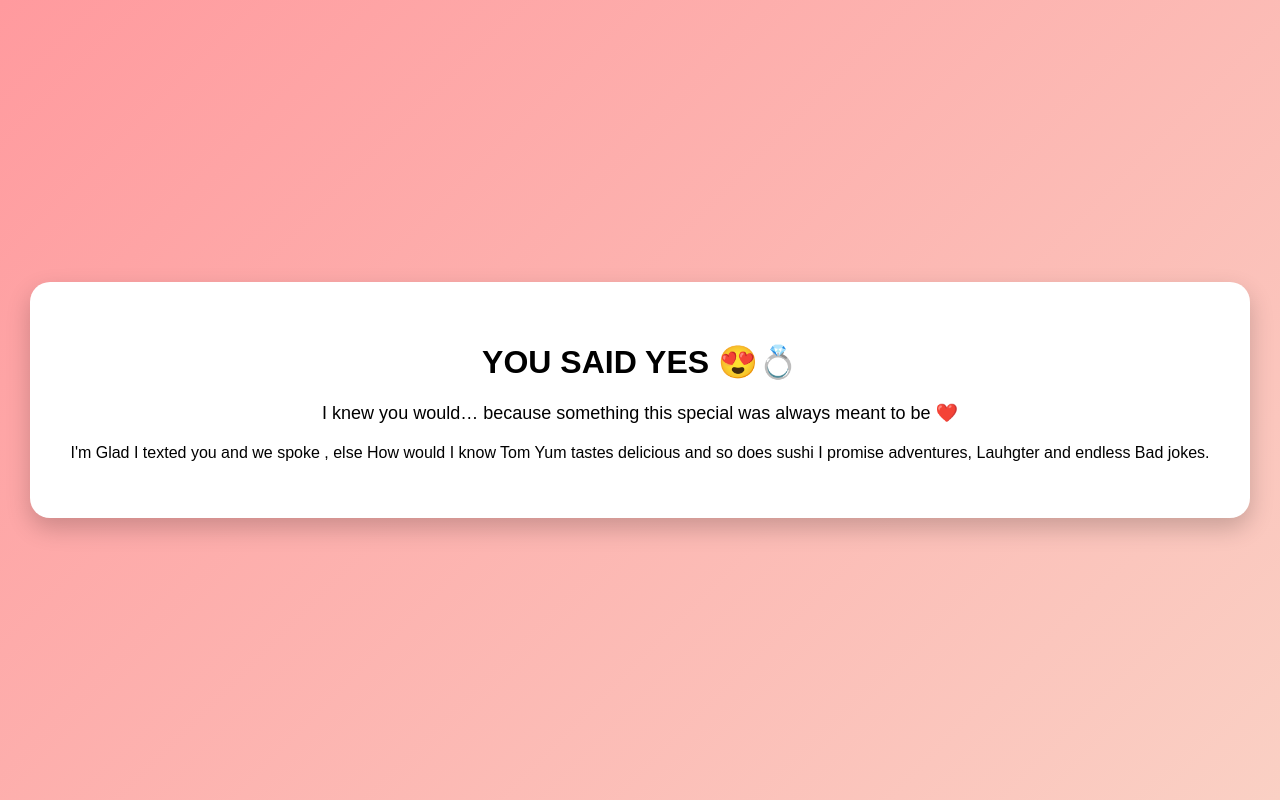
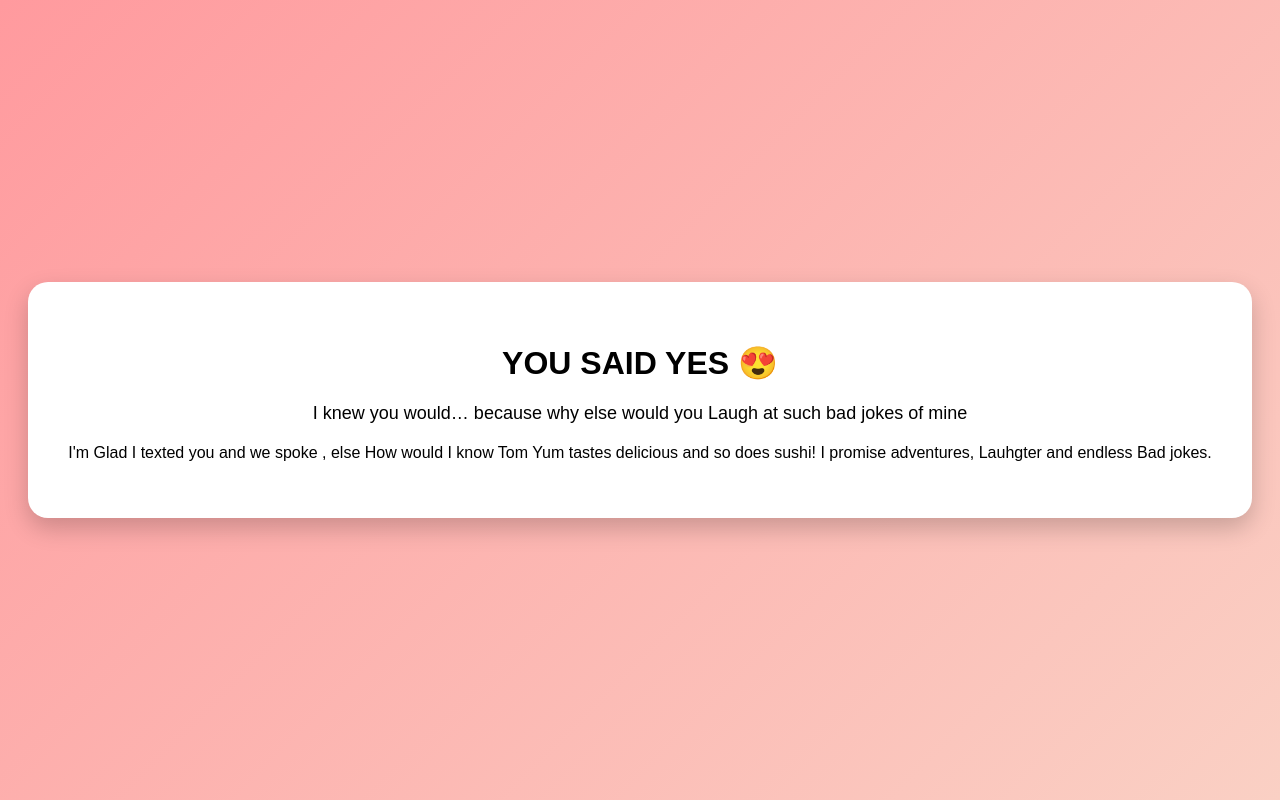
Before and after one commit to Arnold300/Valles, a plain HTML site: page yes.html in a window 1280 px wide. Both pictures are taken after a click on the button "Open Secret Note 💌". Drawn offline with Linux system fonts and the light colour scheme.

Commit message:
Update yes.html

```diff
--- a/yes.html
+++ b/yes.html
@@ -9,11 +9,10 @@
 <body>
 
     <div class="container">
-        <h1>YOU SAID YES 😍💍</h1>
+        <h1>YOU SAID YES 😍</h1>
 
         <p class="main-message">
-            I knew you would… because something this special
-            was always meant to be ❤️
+            I knew you would… because why else would you Laugh at such bad jokes of mine
         </p>
 
         <button id="secretBtn">Open Secret Note 💌</button>
@@ -21,7 +20,7 @@
         <div id="secretMessage" class="hidden">
             <p>
                 I'm Glad I texted you and we spoke , else
-                How would I know Tom Yum tastes delicious and so does sushi
+                How would I know Tom Yum tastes delicious and so does sushi!
                 I promise adventures, Lauhgter and endless Bad jokes.
             </p>
         </div>
```
